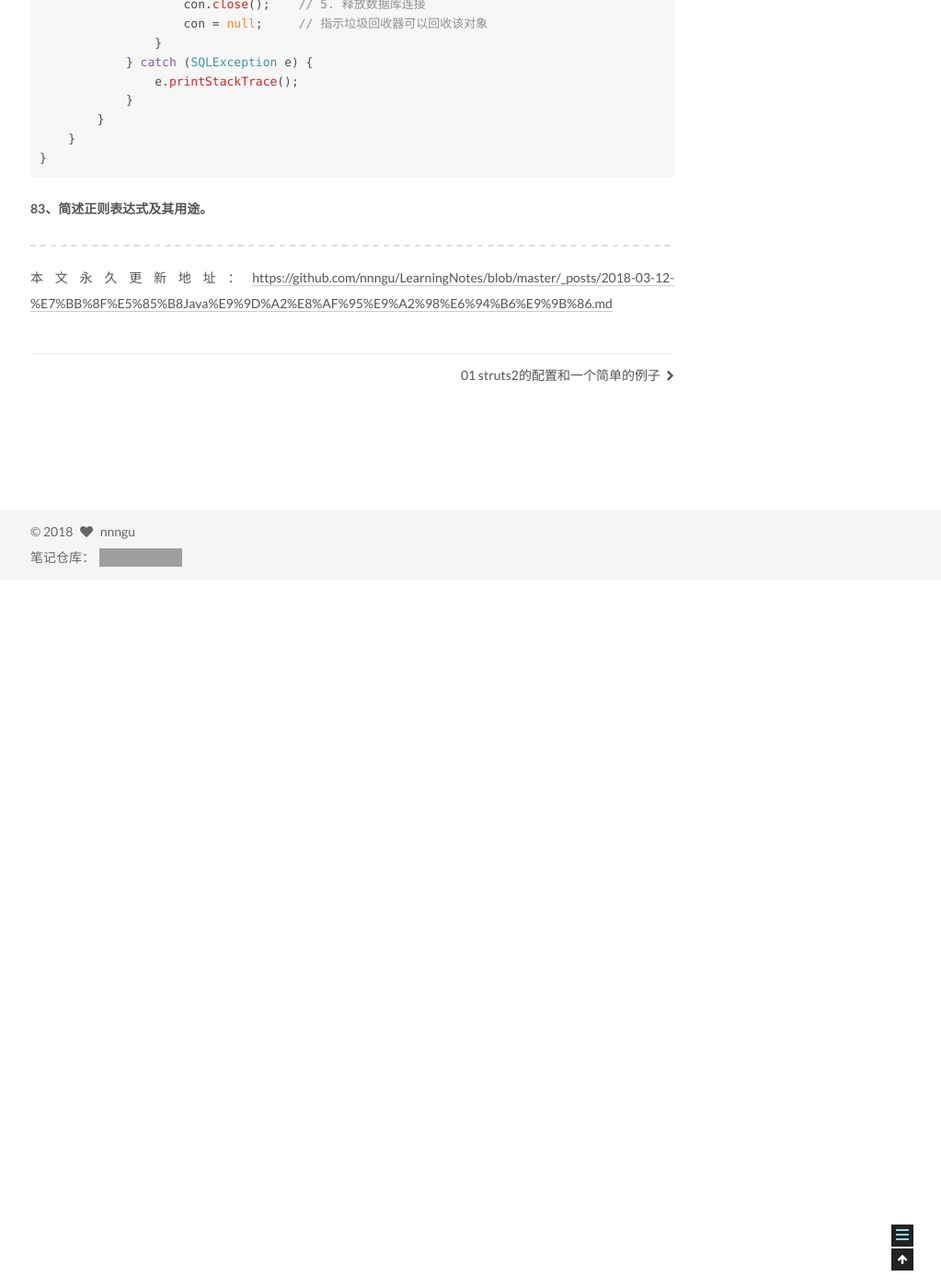
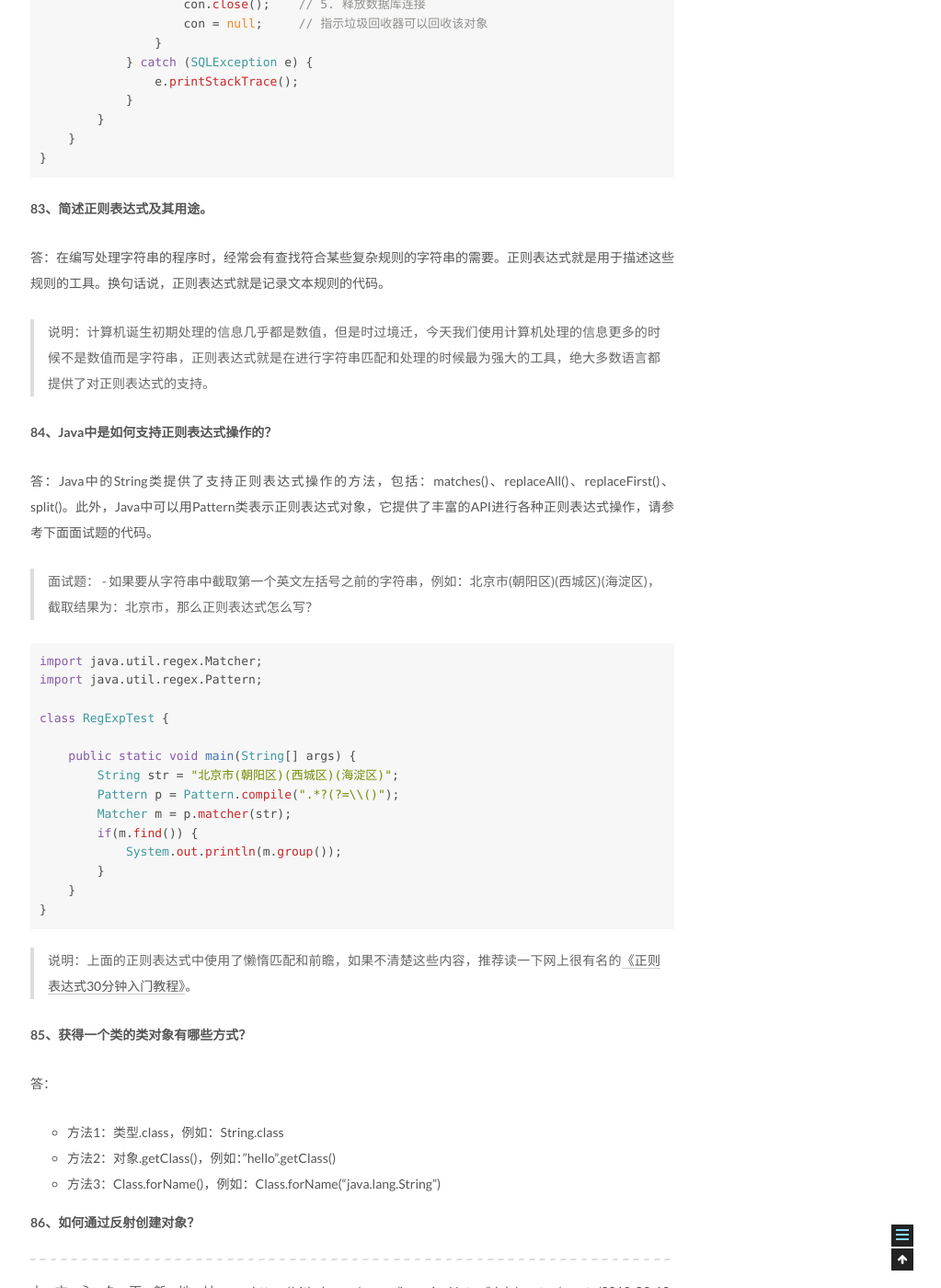
Before and after one commit to nnngu/LearningNotes, a Jekyll site: the page built from _posts/2018-03-12-经典Java面试题收集.md, in a window 1280 px wide and 1400 px high, scrolled down 58191 px. Shown: the whole window at 92% size, without its empty margins (257-1280 px from the left). Built offline with Jekyll 4.4.1, drawn with Linux system fonts in a browser that asks for light colours; before the commit the page ends 58821 px from its top, so only the background shows below that; grey boxes are pictures that could not be loaded.

Commit message:
修改文件: _posts/2018-03-12-经典Java面试题收集.md

````diff
--- a/_posts/2018-03-12-经典Java面试题收集.md
+++ b/_posts/2018-03-12-经典Java面试题收集.md
@@ -2075,6 +2075,44 @@ class JdbcLobTest {
 
 **83、简述正则表达式及其用途。**
 
+答：在编写处理字符串的程序时，经常会有查找符合某些复杂规则的字符串的需要。正则表达式就是用于描述这些规则的工具。换句话说，正则表达式就是记录文本规则的代码。
+
+> 说明：计算机诞生初期处理的信息几乎都是数值，但是时过境迁，今天我们使用计算机处理的信息更多的时候不是数值而是字符串，正则表达式就是在进行字符串匹配和处理的时候最为强大的工具，绝大多数语言都提供了对正则表达式的支持。
+
+**84、Java中是如何支持正则表达式操作的？**
+
+答：Java中的String类提供了支持正则表达式操作的方法，包括：matches()、replaceAll()、replaceFirst()、split()。此外，Java中可以用Pattern类表示正则表达式对象，它提供了丰富的API进行各种正则表达式操作，请参考下面面试题的代码。
+
+> 面试题： - 如果要从字符串中截取第一个英文左括号之前的字符串，例如：北京市(朝阳区)(西城区)(海淀区)，截取结果为：北京市，那么正则表达式怎么写？
+
+```java
+import java.util.regex.Matcher;
+import java.util.regex.Pattern;
+
+class RegExpTest {
+
+    public static void main(String[] args) {
+        String str = "北京市(朝阳区)(西城区)(海淀区)";
+        Pattern p = Pattern.compile(".*?(?=\\()");
+        Matcher m = p.matcher(str);
+        if(m.find()) {
+            System.out.println(m.group());
+        }
+    }
+}
+```
+
+> 说明：上面的正则表达式中使用了懒惰匹配和前瞻，如果不清楚这些内容，推荐读一下网上很有名的[《正则表达式30分钟入门教程》](http://www.jb51.net/tools/zhengze.html)。
+
+**85、获得一个类的类对象有哪些方式？**
+
+答：
+- 方法1：类型.class，例如：String.class
+- 方法2：对象.getClass()，例如："hello".getClass()
+- 方法3：Class.forName()，例如：Class.forName("java.lang.String")
+
+**86、如何通过反射创建对象？**
+
 
 
 
````
